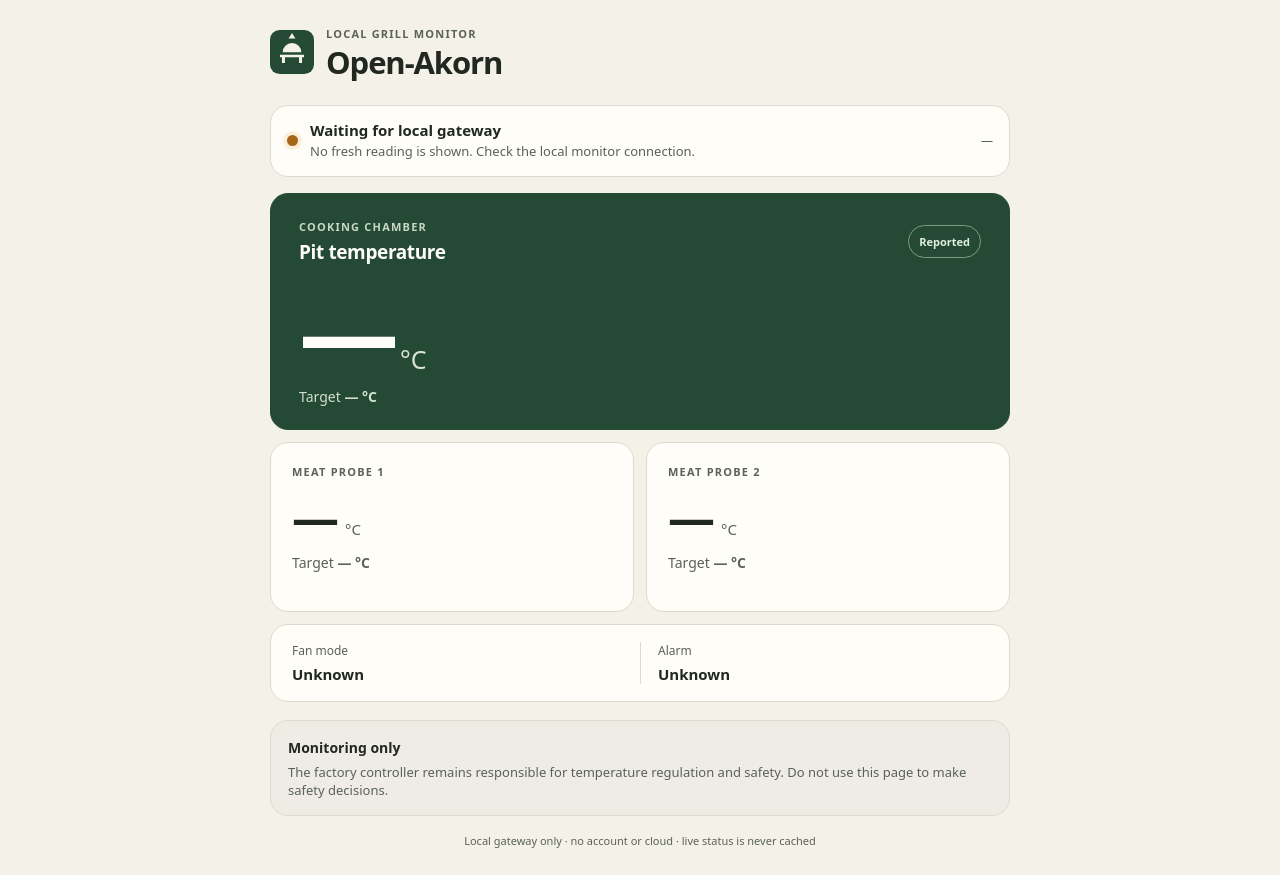
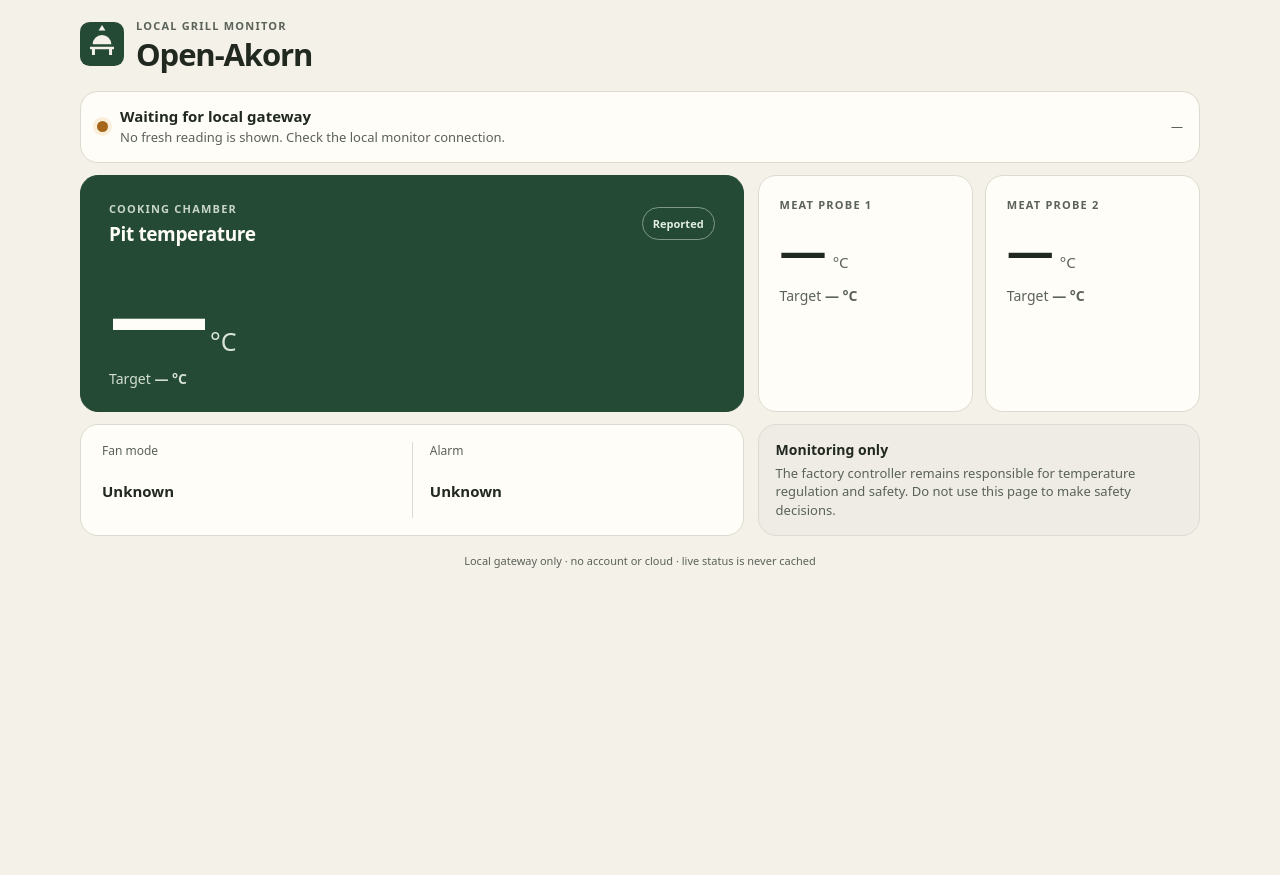
Before and after one commit to markleonfreese/Open-Akorn, a plain HTML site: page pwa/index.html in a window 1280 px wide. After the commit the page ends 800 px from the top, so only its background shows below. Drawn offline with Linux system fonts and the light colour scheme; no server answers.

Commit message:
Add landscape layout for tablet PWA

```diff
--- a/pwa/service-worker.js
+++ b/pwa/service-worker.js
@@ -1,4 +1,4 @@
-const CACHE_NAME = 'open-akorn-shell-v2';
+const CACHE_NAME = 'open-akorn-shell-v3';
 const APP_SHELL = [
   '/',
   '/app.js',
--- a/pwa/styles.css
+++ b/pwa/styles.css
@@ -87,6 +87,26 @@ footer { padding: 17px 5px 5px; color: var(--muted); font-size: 11px; text-align
   .reported-status { padding: 17px 21px; }
 }
 
+@media (min-width: 900px) and (orientation: landscape) {
+  body { padding-left: 32px; padding-right: 32px; }
+  .shell {
+    width: min(100%, 1120px);
+    display: grid;
+    grid-template-columns: minmax(0, 1.2fr) minmax(360px, .8fr);
+    column-gap: 14px;
+    row-gap: 12px;
+    align-content: start;
+  }
+  .topbar { grid-column: 1 / -1; margin: 4px 0 8px; }
+  .connection, .demo-banner, footer { grid-column: 1 / -1; }
+  .demo-banner { margin-top: 0; }
+  .pit-panel { grid-column: 1; margin-top: 0; }
+  .probe-grid { grid-column: 2; margin-top: 0; }
+  .reported-status { grid-column: 1; margin-top: 0; }
+  .safety-note { grid-column: 2; margin-top: 0; align-self: stretch; display: flex; flex-direction: column; justify-content: center; }
+  footer { padding-top: 5px; }
+}
+
 @media (max-width: 370px) {
   .topbar { gap: 10px; }
   .brand { gap: 8px; }
```
Also changed, not shown: tests/pwa-sw.test.mjs (+3 -3 lines), 1 other file.
